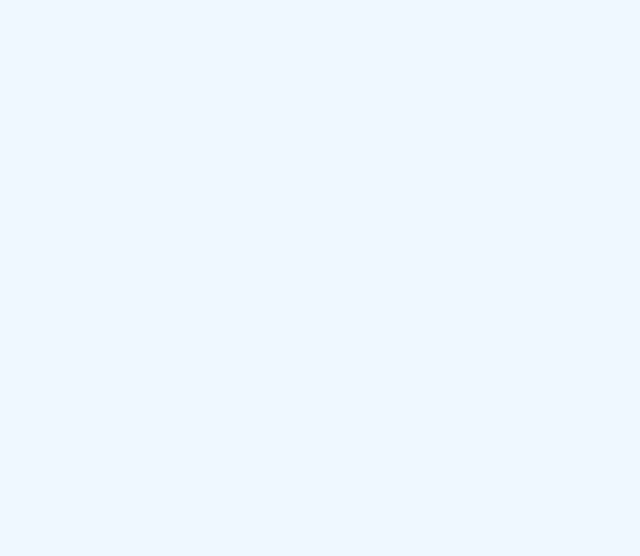
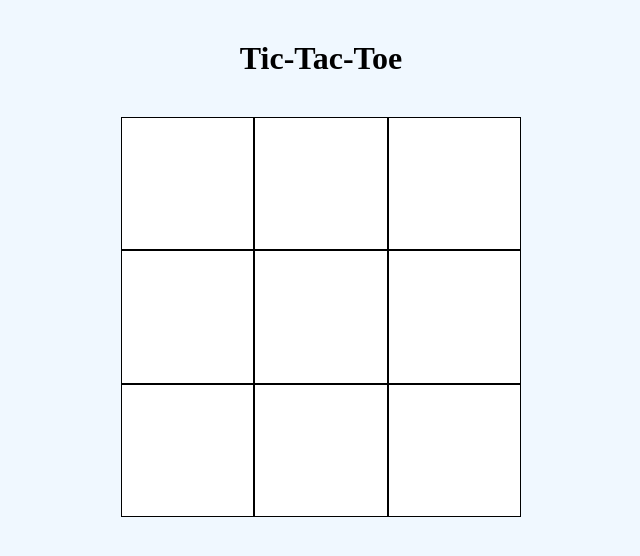
Before and after one commit to R4hul36/odin-tictactoe, a plain HTML site: page index.html in a window 1280 px wide. Shown: the whole page, without its empty margins (319-959 px from the left). Drawn offline with Linux system fonts and the light colour scheme.

Commit message:
initialized the dom controller

```diff
--- a/index.html
+++ b/index.html
@@ -7,6 +7,19 @@
     <title>Tic-Tac-Toe</title>
   </head>
   <body>
+
+    <h1>Tic-Tac-Toe</h1>
+    <div class="game-container">
+      <div class="game-cell" data-cell="0"></div>
+      <div class="game-cell" data-cell="1"></div>
+      <div class="game-cell" data-cell="2"></div>
+      <div class="game-cell" data-cell="3"></div>
+      <div class="game-cell" data-cell="4"></div>
+      <div class="game-cell" data-cell="5"></div>
+      <div class="game-cell" data-cell="6"></div>
+      <div class="game-cell" data-cell="7"></div>
+      <div class="game-cell" data-cell="8"></div>
+    </div>
     <script src="index.js"></script>
   </body>
 </html>
--- a/index.js
+++ b/index.js
@@ -78,3 +78,15 @@ console.log(gameController.checkWinner('x'))
 // gameBoard.updateCells(player2.symbol, 3);
 
 // console.log(gameBoard.cells);
+
+
+const domController = (function () {
+  document.querySelectorAll(".game-cell").forEach((cell) => {
+  cell.addEventListener('click', (e) => {
+    const index = e.target.dataset.cell;
+    console.log(index);
+
+  })
+}
+)
+})()
--- a/styles.css
+++ b/styles.css
@@ -6,4 +6,24 @@
 
 body {
   background-color: aliceblue;
+  text-align: center;
 }
+
+h1 {
+  margin: 40px 0px;
+}
+
+.game-container {
+  width: 400px;
+  height: 400px;
+  background-color: white;
+  display: grid;
+  grid-template-columns: repeat(3, 1fr);
+  margin: auto;
+
+}
+
+.game-cell {
+  border: 1px solid black;
+  border-collapse: separate;
+}
```
